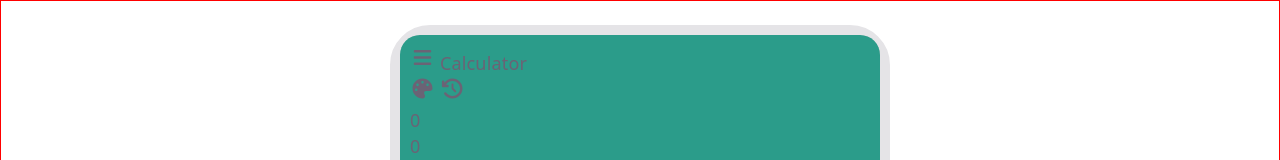
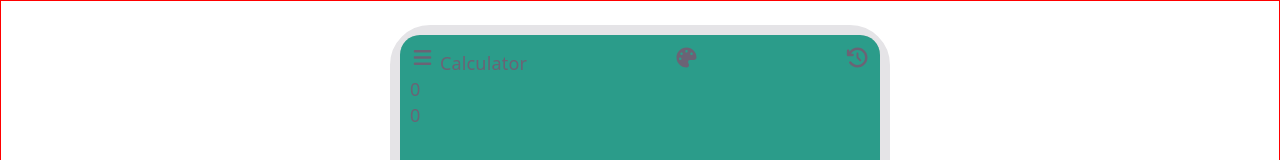
Before and after one commit to hapakjm/calculator-app, a website built with Vite: page calculator-js/index.html in a window 1280 px wide. Shown: the top 160 px of the page. Built offline with nearby package versions, Linux system fonts and the light colour scheme.

Commit message:
Add display header styles to style.css

```diff
--- a/calculator-js/src/style.css
+++ b/calculator-js/src/style.css
@@ -127,3 +127,9 @@ main {
   height: 25px;
   background-color: var(--text);
 }
+
+.display-header {
+  width: 100%;
+  display: flex;
+  justify-content: space-between;
+}
```
